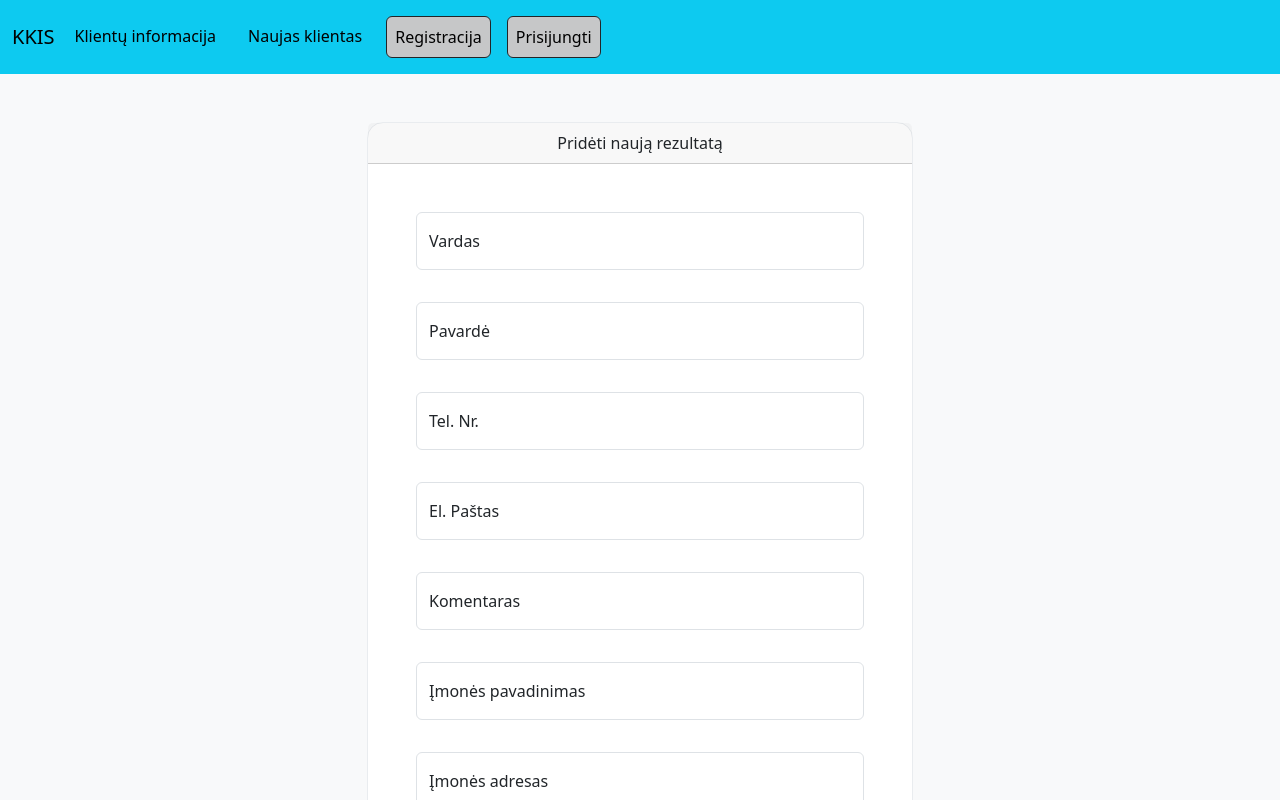
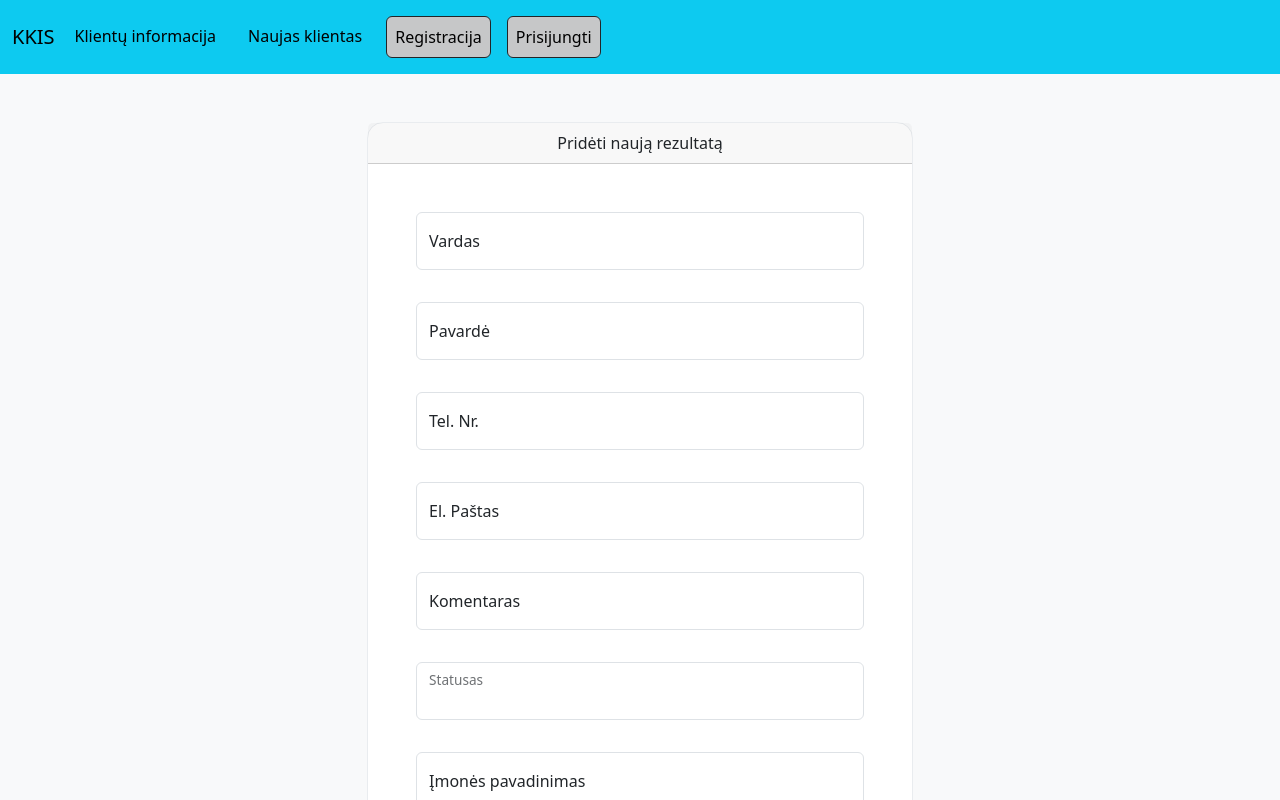
Before and after one commit to KostasEreksonas/Egzaminas, an Angular app: page /new in a window 1280 px wide. Shown: the top 800 px of the page. Built offline with nearby package versions, Linux system fonts and the light colour scheme.

Commit message:
Atnaujinti DB saugomi duomenys

```diff
--- a/src/app/components/contacts-add/contacts-add.component.html
+++ b/src/app/components/contacts-add/contacts-add.component.html
@@ -79,6 +79,15 @@
                 </div>
                 <div class="col-12">
                   <div class="form-floating mb-3">
+                    <select class="form-control" [(ngModel)]="status" name="status" id="status" aria-label="Floating label select example" required>
+                      <option value="dirbantis">Dirbantis</option>
+                      <option value="nedirbantis">Nedirbantis</option>
+                    </select>
+                    <label for="status" class="form-label">Statusas</label>
+                  </div>
+                </div>
+                <div class="col-12">
+                  <div class="form-floating mb-3">
                     <input
                       type="text"
                       class="form-control"
--- a/src/app/components/contacts-add/contacts-add.component.ts
+++ b/src/app/components/contacts-add/contacts-add.component.ts
@@ -18,6 +18,7 @@ export class ContactsAddComponent {
   public phone:string|null = "";
   public email:string|null = "";
   public comment:string|null = "";
+  public status:string|null = "";
   public companyName:string|null = "";
   public companyAddress:string|null = "";
 
@@ -35,6 +36,7 @@ export class ContactsAddComponent {
       phone:f.form.value.phone,
       email:f.form.value.email,
       comment:f.form.value.comment,
+      status:f.form.value.status,
       companyName:f.form.value.companyName,
       companyAddress:f.form.value.companyAddress,
       id:null
--- a/src/app/components/contacts-edit/contacts-edit.component.html
+++ b/src/app/components/contacts-edit/contacts-edit.component.html
@@ -79,6 +79,15 @@
                 </div>
                 <div class="col-12">
                   <div class="form-floating mb-3">
+                    <select class="form-control" [(ngModel)]="status" name="status" id="status" aria-label="Floating label select example" required>
+                      <option value="dirbantis">Dirbantis</option>
+                      <option value="nedirbantis">Nedirbantis</option>
+                    </select>
+                    <label for="status" class="form-label">Statusas</label>
+                  </div>
+                </div>
+                <div class="col-12">
+                  <div class="form-floating mb-3">
                     <input
                       type="text"
                       class="form-control"
--- a/src/app/components/contacts-edit/contacts-edit.component.ts
+++ b/src/app/components/contacts-edit/contacts-edit.component.ts
@@ -17,6 +17,7 @@ export class ContactsEditComponent {
   public phone:string|null = "";
   public email:string|null = "";
   public comment:string|null = "";
+  public status:string|null = "";
   public companyName:string|null = "";
   public companyAddress:string|null = "";
 
@@ -28,6 +29,7 @@ export class ContactsEditComponent {
       this.phone = contact.phone;
       this.email = contact.email;
       this.comment = contact.comment;
+      this.status = contact.status;
       this.companyName = contact.companyName;
       this.companyAddress = contact.companyAddress;
     })
@@ -41,6 +43,7 @@ export class ContactsEditComponent {
       phone:f.form.value.phone,
       email:f.form.value.email,
       comment:f.form.value.comment,
+      status:f.form.value.status,
       companyName:f.form.value.companyName,
       companyAddress:f.form.value.companyAddress
     }).subscribe({
--- a/src/app/components/contacts-view/contacts-view.component.html
+++ b/src/app/components/contacts-view/contacts-view.component.html
@@ -17,6 +17,9 @@
         </th>
         <th>
           Komentarai
+        </th>
+        <th>
+          Statusas
         </th>
         <th>
           Darbovietė
@@ -45,6 +48,9 @@
         </td>
         <td>
           {{ contact.comment }}
+        </td>
+        <td>
+          {{ contact.status }}
         </td>
         <td>
           {{ contact.companyName }}
--- a/src/app/models/contact.ts
+++ b/src/app/models/contact.ts
@@ -4,6 +4,7 @@ export interface Contact {
   phone:string,
   email:string,
   comment:string,
+  status:string,
   companyName:string,
   companyAddress:string,
   id:string|null
```
